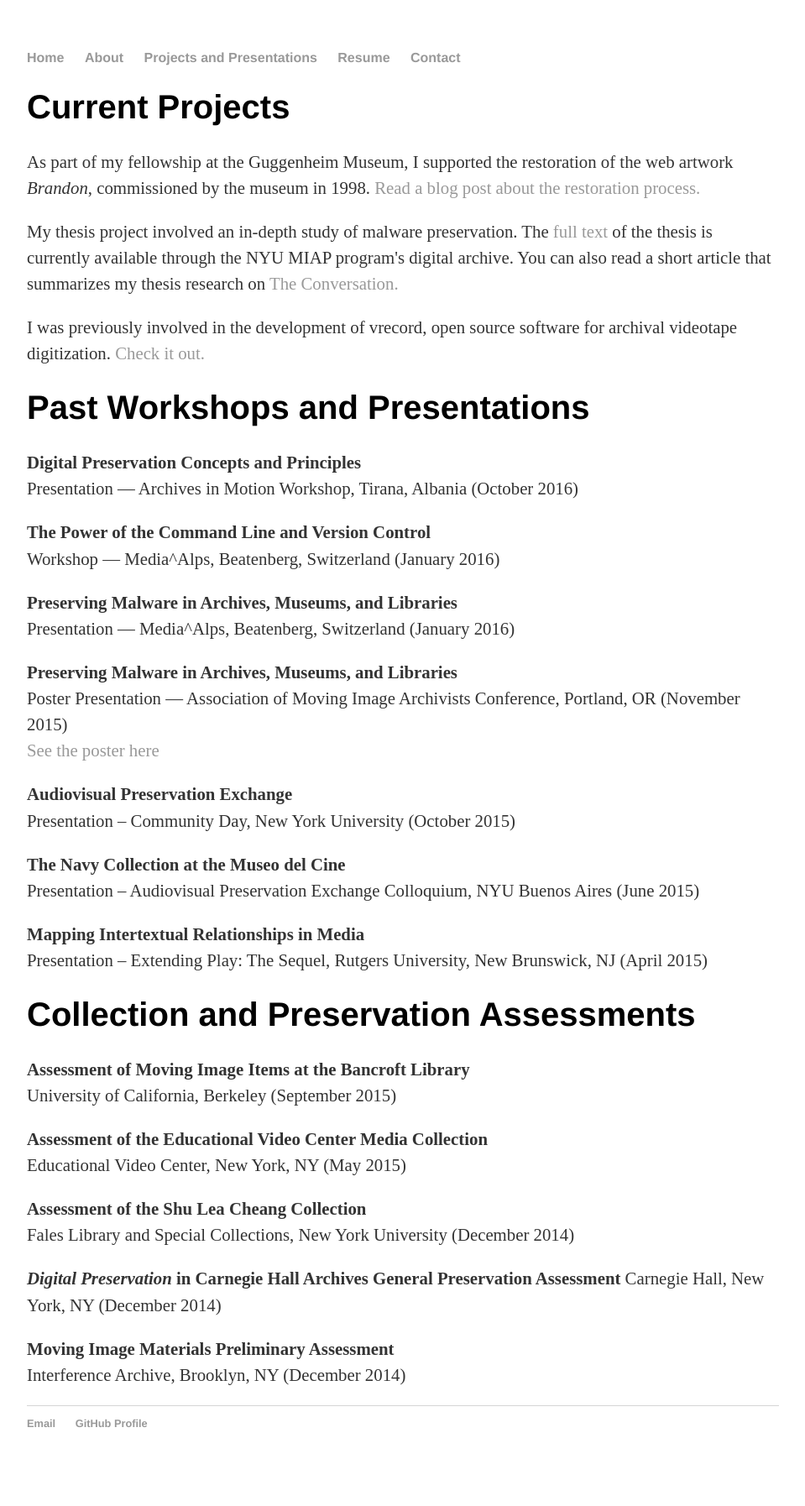
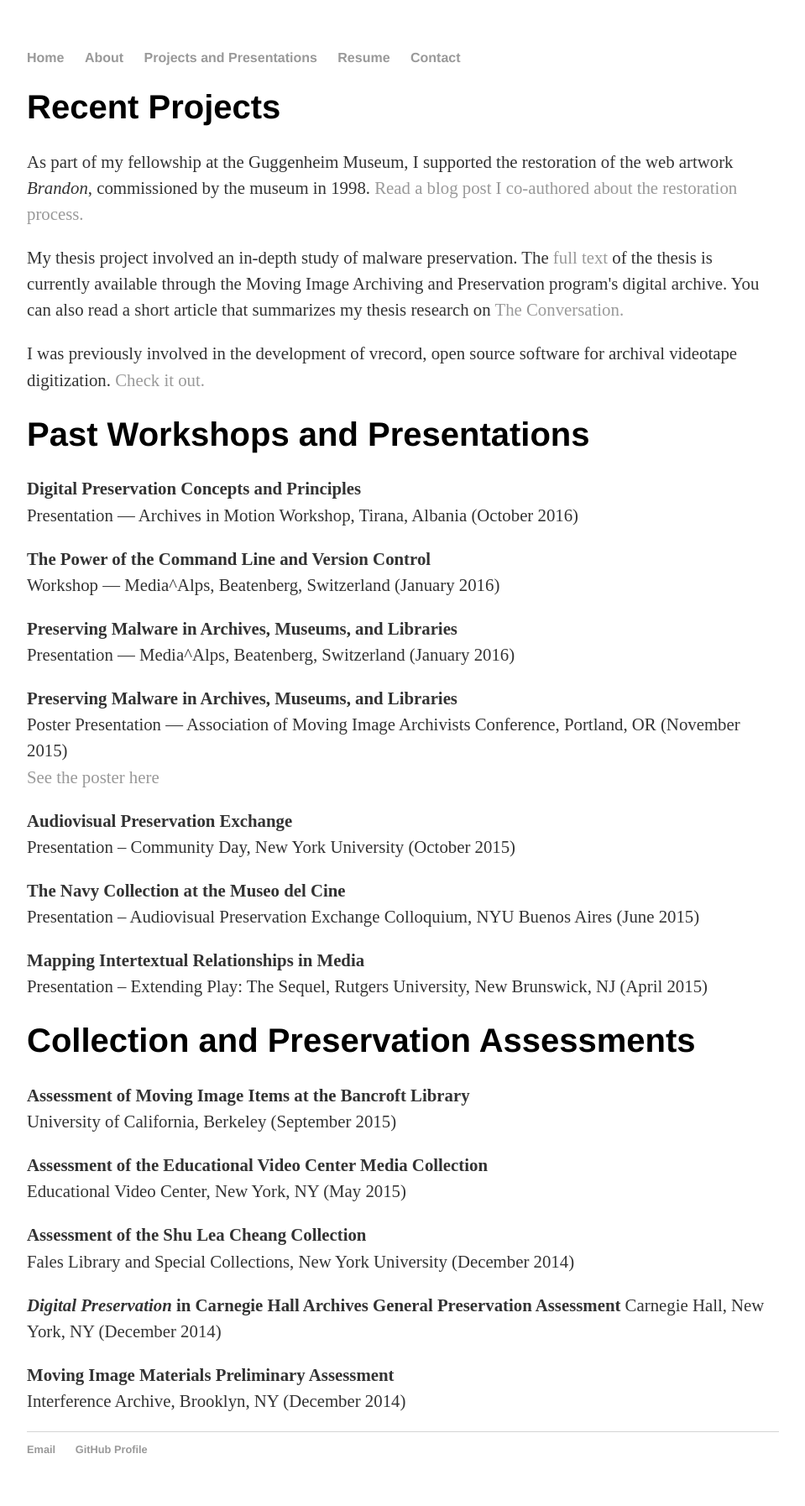
Before and after one commit to jfarbowitz/jfarbowitz.github.io, a Jekyll site: the page built from projects/index.html, in a window 1280 px wide. Shown: the whole page at 84% size, without its empty margins (160-1119 px from the left). Built offline with Jekyll 4.4.1, drawn with Linux system fonts in a browser that asks for light colours; before the commit the page ends 1763 px from its top, so only the background shows below that.

Commit message:
changed to recent projects from "current"

```diff
--- a/projects/index.html
+++ b/projects/index.html
@@ -3,10 +3,10 @@ layout: default
 title: Projects and Presentations
 ---
 
-	<div class="current projects">
-		<h1>Current Projects</h1>
-	<p>As part of my fellowship at the Guggenheim Museum, I supported the restoration of the web artwork <i>Brandon</i>, commissioned by the museum in 1998. <a href="https://www.guggenheim.org/blogs/checklist/restoring-brandon-shu-lea-cheangs-early-web-artwork" target="new">Read a blog post about the restoration process.</a></p>
-	<p>My thesis project involved an in-depth study of malware preservation. The <a href="https://www.nyu.edu/tisch/preservation/program/student_work/2016spring/16s_thesis_farbowitz_final.pdf" target="new">full text</a> of the thesis is currently available through the NYU MIAP program's digital archive. You can also read a short article that summarizes my thesis research on  <a href="https://theconversation.com/why-save-a-computer-virus-56967" target=new>The Conversation.</a></p>
+	<div class="recent projects">
+		<h1>Recent Projects</h1>
+	<p>As part of my fellowship at the Guggenheim Museum, I supported the restoration of the web artwork <i>Brandon</i>, commissioned by the museum in 1998. <a href="https://www.guggenheim.org/blogs/checklist/restoring-brandon-shu-lea-cheangs-early-web-artwork" target="new">Read a blog post I co-authored about the restoration process.</a></p>
+	<p>My thesis project involved an in-depth study of malware preservation. The <a href="https://www.nyu.edu/tisch/preservation/program/student_work/2016spring/16s_thesis_farbowitz_final.pdf" target="new">full text</a> of the thesis is currently available through the Moving Image Archiving and Preservation program's digital archive. You can also read a short article that summarizes my thesis research on  <a href="https://theconversation.com/why-save-a-computer-virus-56967" target=new>The Conversation.</a></p>
 		<p>I was previously involved in the development of vrecord, open source software for archival videotape digitization. <a href="https://github.com/amiaopensource/vrecord" target="new">Check it out.</a></p>
 	</div>
 	<div class="presentations">
```
